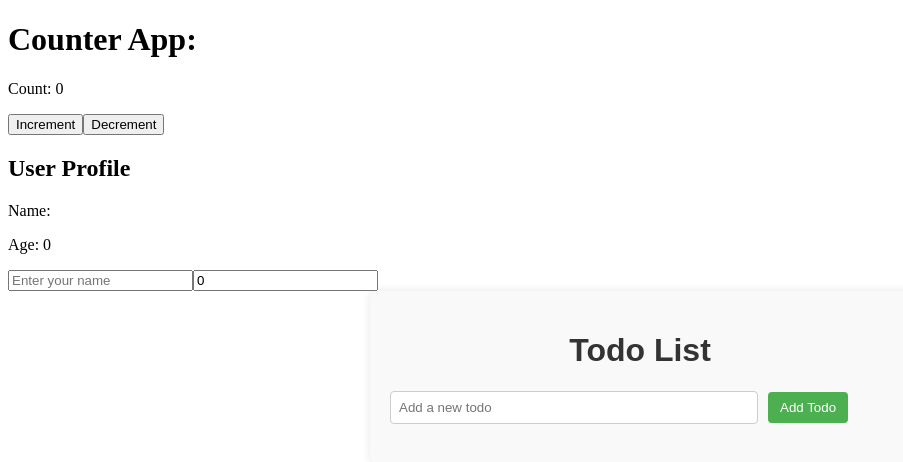
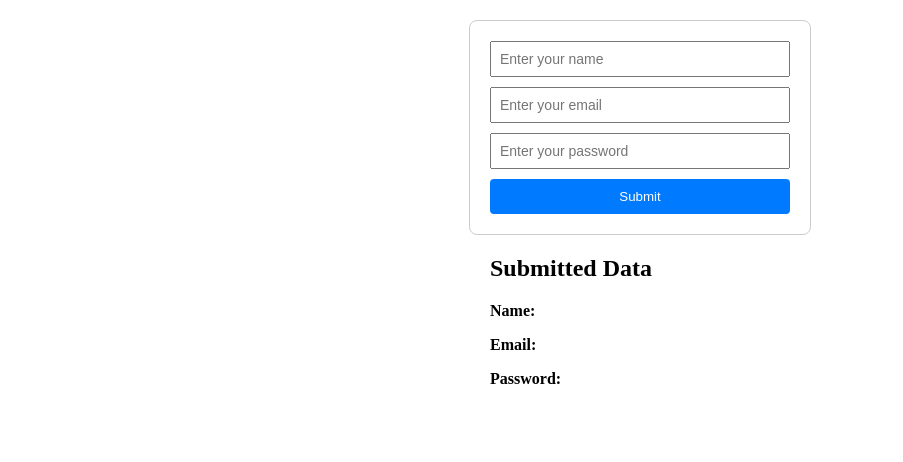
Before and after one commit to soumadip-dev/Mini-Projects-REACT, a React (Vite) app in the folder TYPESCRIPT-REACT/: page / in a window 1280 px wide. Shown: the top 462 px of the page, without its empty margins (0-903 px from the left). Built offline with nearby package versions, Linux system fonts and the light colour scheme.

Commit message:
useRef, Forms, Events Types

```diff
--- a/TYPESCRIPT-REACT/src/App.tsx
+++ b/TYPESCRIPT-REACT/src/App.tsx
@@ -1,13 +1,14 @@
-import Counter from './Components/Counter';
-import TodoList from './Components/TodoList';
-import UserProfile from './Components/UserProfile';
+// import Counter from './Components/Counter';
+// import TodoList from './Components/TodoList';
+
+import Form from './Components/Form';
 
 function App() {
   return (
     <>
-      <Counter />
-      <UserProfile />
-      <TodoList />
+      {/* <Counter />
+      <TodoList /> */}
+      <Form />
     </>
   );
 }
--- /dev/null
+++ b/TYPESCRIPT-REACT/src/Components/Form.tsx
@@ -0,0 +1,91 @@
+import { useRef, useState, type FormEvent } from 'react';
+
+type submittedDataType = {
+  name: string;
+  email: string;
+  password: string;
+};
+
+const Form = () => {
+  const [submittedData, setSubmittedData] = useState<submittedDataType>({
+    name: '',
+    email: '',
+    password: '',
+  });
+
+  const name = useRef<HTMLInputElement>(null);
+  const email = useRef<HTMLInputElement>(null);
+  const password = useRef<HTMLInputElement>(null);
+
+  const handleSubmit = (event: FormEvent<HTMLFormElement>) => {
+    event.preventDefault();
+    const nameValue = name.current!.value;
+    const emailValue = email.current!.value;
+    const passwordValue = password.current!.value;
+    setSubmittedData({ name: nameValue, email: emailValue, password: passwordValue });
+  };
+
+  return (
+    <>
+      <form onSubmit={handleSubmit} style={formStyle}>
+        <input type="text" placeholder="Enter your name" ref={name} style={inputStyle} />
+        <input type="email" placeholder="Enter your email" ref={email} style={inputStyle} />
+        <input
+          type="password"
+          placeholder="Enter your password"
+          ref={password}
+          style={inputStyle}
+        />
+        <button type="submit" style={buttonStyle}>
+          Submit
+        </button>
+      </form>
+
+      <section style={sectionStyle}>
+        <h2>Submitted Data</h2>
+        <p>
+          <strong>Name:</strong> {submittedData.name}
+        </p>
+        <p>
+          <strong>Email:</strong> {submittedData.email}
+        </p>
+        <p>
+          <strong>Password:</strong> {submittedData.password}
+        </p>
+      </section>
+    </>
+  );
+};
+
+export default Form;
+
+const formStyle: React.CSSProperties = {
+  display: 'flex',
+  flexDirection: 'column',
+  gap: '10px',
+  maxWidth: '300px',
+  margin: '20px auto',
+  padding: '20px',
+  border: '1px solid #ccc',
+  borderRadius: '8px',
+};
+
+const inputStyle: React.CSSProperties = {
+  padding: '8px',
+  fontSize: '14px',
+};
+
+const buttonStyle: React.CSSProperties = {
+  padding: '10px',
+  backgroundColor: '#007bff',
+  color: '#fff',
+  border: 'none',
+  borderRadius: '4px',
+  cursor: 'pointer',
+};
+
+const sectionStyle: React.CSSProperties = {
+  maxWidth: '300px',
+  margin: '0 auto',
+  textAlign: 'left',
+};
--- a/TYPESCRIPT-REACT/src/Components/UserProfile.tsx
+++ /dev/null
@@ -1,33 +0,0 @@
-import { useState } from 'react';
-
-type User = {
-  name: string;
-  age: number;
-};
-const UserProfile = () => {
-  const [user, setuser] = useState<User>({
-    name: '',
-    age: 0,
-  });
-  return (
-    <div>
-      <h2>User Profile</h2>
-      <p>Name: {user.name}</p>
-      <p>Age: {user.age}</p>
-
-      <input
-        type="text"
-        value={user.name}
-        placeholder="Enter your name"
-        onChange={e => setuser({ ...user, name: e.target.value })}
-      />
-      <input
-        type="number"
-        value={user.age}
-        placeholder="Enter your age"
-        onChange={e => setuser({ ...user, age: Number(e.target.value) })}
-      />
-    </div>
-  );
-};
-export default UserProfile;
```
